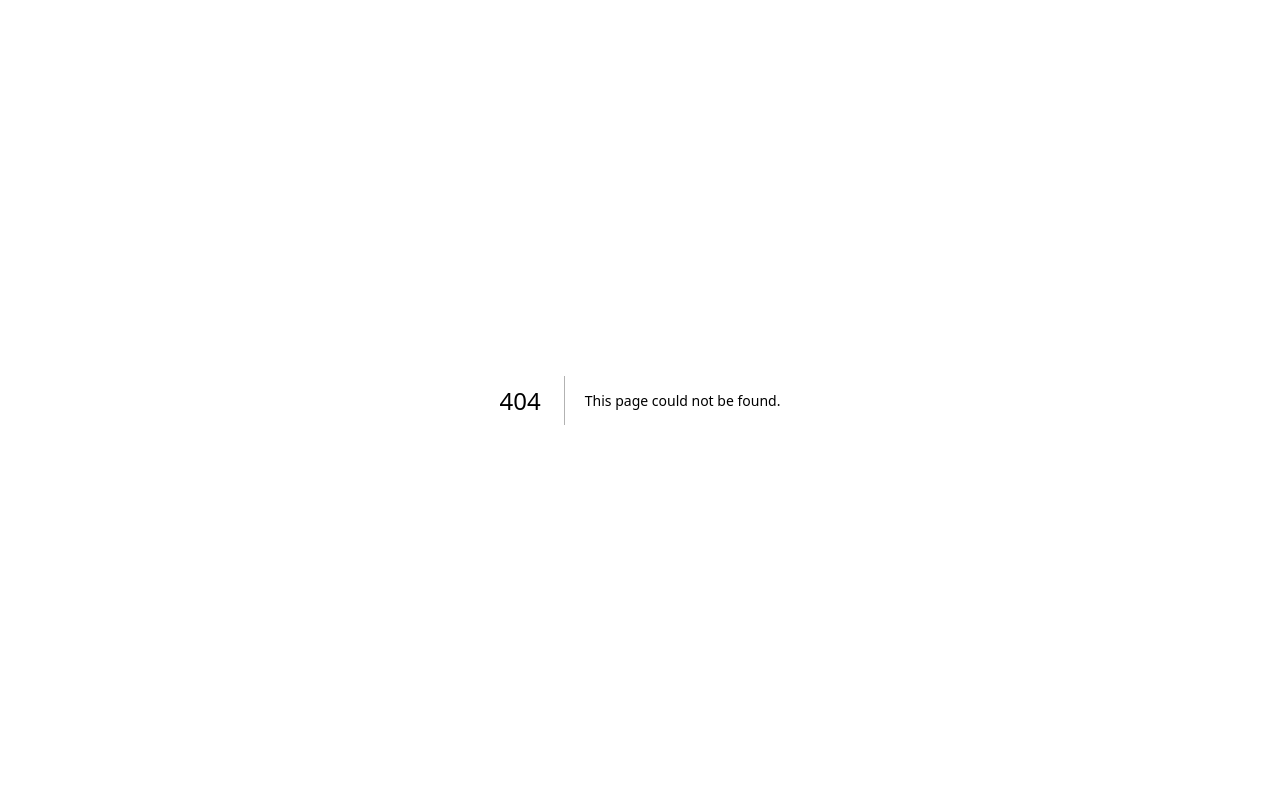
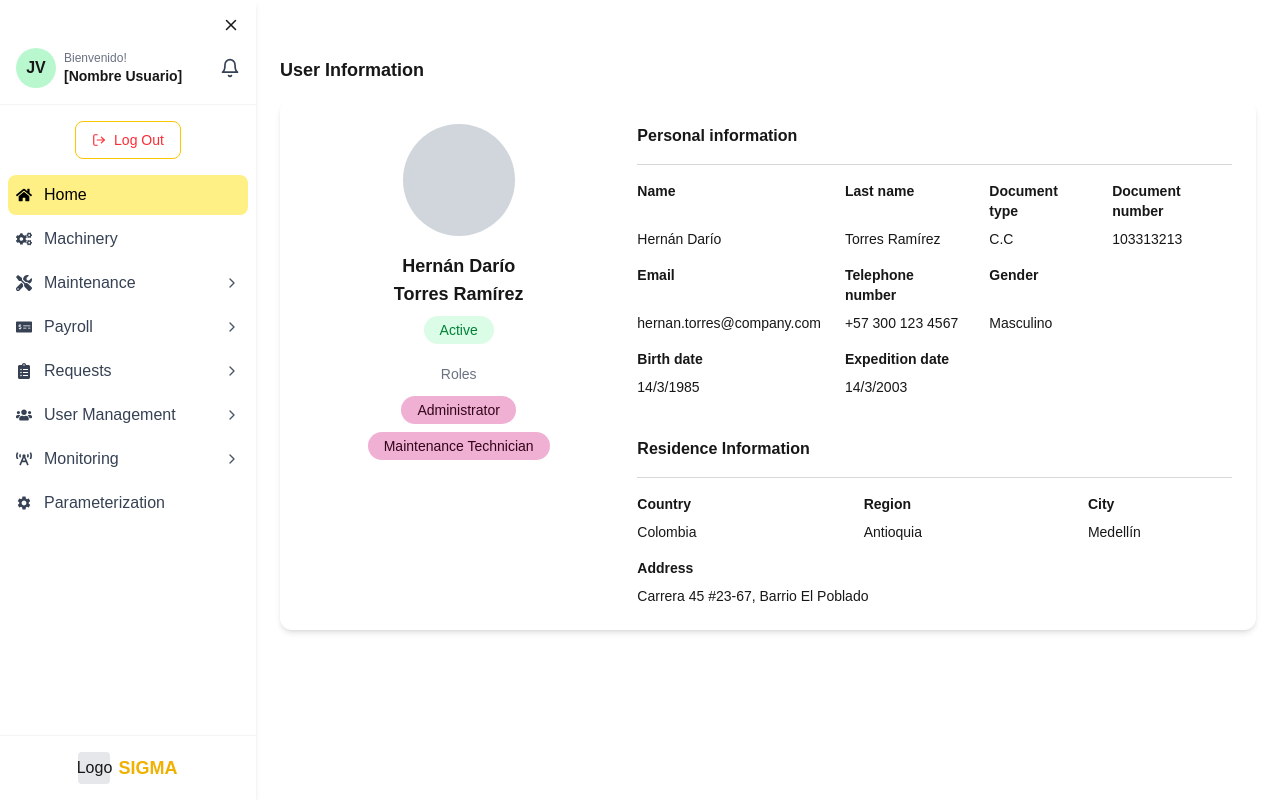
Before and after one commit to Minmgf/amms, a Next.js app: page /userInformation in a window 1280 px wide. Before the commit this address had no page. Built offline with nearby package versions, Linux system fonts and the light colour scheme.

Commit message:
User Information View

```diff
--- /dev/null
+++ b/src/app/userInformation/layout.jsx
@@ -0,0 +1,21 @@
+"use client";
+import { useState } from "react";
+import Sidebar from "../components/Sidebar";
+
+export default function DashboardLayout({ children }) {
+  const [isOpen, setIsOpen] = useState(true);
+
+  return (
+    <html lang="en">
+      <body className="flex h-screen">
+        <Sidebar isOpen={isOpen} setIsOpen={setIsOpen} />
+        <main
+          className={`flex-1 p-4 overflow-y-auto transition-all duration-300 ${isOpen ? "ml-64" : "ml-0"
+            }`}
+        >
+          {children}
+        </main>
+      </body>
+    </html>
+  );
+}
--- /dev/null
+++ b/src/app/userInformation/page.jsx
@@ -0,0 +1,153 @@
+import React from "react";
+
+const page = () => {
+  return (
+    <div className="mt-8 p-2">
+      <h1 className="text-lg font-semibold mb-4">User Information</h1>
+
+      <div className="bg-white shadow-md rounded-xl p-6">
+        <div className="flex flex-col md:flex-row gap-6">
+
+          {/* Columna izquierda */}
+          <div className="flex flex-col items-center md:w-1/3">
+            <div className="w-28 h-28 rounded-full bg-gray-300 mb-4"></div>
+            <h2 className="text-lg font-semibold text-center">
+              Hernán Darío <br /> Torres Ramírez
+            </h2>
+
+            <span className="mt-2 px-4 py-1 text-sm rounded-full bg-green-100 text-green-700">
+              Active
+            </span>
+
+            <div className="mt-4 flex flex-col gap-2 items-center">
+              <span className="px-4 py-1 text-sm text-gray-500">Roles</span>
+              <span className="px-4 py-1 text-sm rounded-full bg-[#F0B0D3] text-[#320418]">
+                Administrator
+              </span>
+              <span className="px-4 py-1 text-sm rounded-full bg-[#F0B0D3] text-[#320418]">
+                Maintenance Technician
+              </span>
+            </div>
+          </div>
+
+          {/* Columna derecha */}
+          <div className="flex-1 space-y-6">
+
+            {/* Personal Information */}
+            <div>
+              <h3 className="font-semibold mb-2">Personal information</h3>
+              <hr className="mb-4 mt-4 border-[#d7d7d7]" />
+              <div className="overflow-x-auto">
+                <table className="table-auto w-full text-sm">
+                  <tbody className="align-top">
+                    {/* Cabeceras: ocultas en mobile */}
+                    <tr className="font-medium font-semibold hidden md:table-row">
+                      <td className="pr-6 pb-2">Name</td>
+                      <td className="pr-6 pb-2">Last name</td>
+                      <td className="pr-6 pb-2">Document type</td>
+                      <td className="pb-2">Document number</td>
+                    </tr>
+                    {/* Datos */}
+                    <tr className="block md:table-row">
+                      <td className="pr-6 block md:table-cell before:content-['Name'] before:block before:font-semibold md:before:hidden">
+                        Hernán Darío
+                      </td>
+                      <td className="pr-6 block md:table-cell before:content-['Last_name'] before:block before:font-semibold md:before:hidden">
+                        Torres Ramírez
+                      </td>
+                      <td className="pr-6 block md:table-cell before:content-['Document_type'] before:block before:font-semibold md:before:hidden">
+                        C.C
+                      </td>
+                      <td className="block md:table-cell before:content-['Document_number'] before:block before:font-semibold md:before:hidden">
+                        103313213
+                      </td>
+                    </tr>
+
+                    <tr className="font-medium font-semibold hidden md:table-row">
+                      <td className="pr-6 pt-4 pb-2">Email</td>
+                      <td className="pr-6 pt-4 pb-2">Telephone number</td>
+                      <td className="pr-6 pt-4 pb-2">Gender</td>
+                      <td className="pt-4 pb-2"></td>
+                    </tr>
+                    <tr className="block md:table-row">
+                      <td className="pr-6 block md:table-cell before:content-['Email'] before:block before:font-semibold md:before:hidden">
+                        hernan.torres@company.com
+                      </td>
+                      <td className="pr-6 block md:table-cell before:content-['Telephone'] before:block before:font-semibold md:before:hidden">
+                        +57 300 123 4567
+                      </td>
+                      <td className="block md:table-cell before:content-['Gender'] before:block before:font-semibold md:before:hidden">
+                        Masculino
+                      </td>
+                      <td className="block md:table-cell"></td>
+                    </tr>
+
+                    <tr className="font-medium font-semibold hidden md:table-row">
+                      <td className="pr-6 pt-4 pb-2">Birth date</td>
+                      <td className="pr-6 pt-4 pb-2">Expedition date</td>
+                      <td className="pt-4 pb-2"></td>
+                      <td className="pt-4 pb-2"></td>
+                    </tr>
+                    <tr className="block md:table-row">
+                      <td className="pr-6 block md:table-cell before:content-['Birth_date'] before:block before:font-semibold md:before:hidden">
+                        14/3/1985
+                      </td>
+                      <td className="pr-6 block md:table-cell before:content-['Expedition_date'] before:block before:font-semibold md:before:hidden">
+                        14/3/2003
+                      </td>
+                      <td className="block md:table-cell"></td>
+                      <td className="block md:table-cell"></td>
+                    </tr>
+                  </tbody>
+                </table>
+              </div>
+            </div>
+
+            {/* Residence Information */}
+            <div className="pt-4">
+              <h3 className="font-semibold mb-2">Residence Information</h3>
+              <hr className="mb-4 mt-4 border-[#d7d7d7]" />
+              <div className="overflow-x-auto">
+                <table className="table-auto w-full text-sm">
+                  <tbody className="align-top">
+                    <tr className="font-medium font-semibold hidden md:table-row">
+                      <td className="pr-6 pb-2">Country</td>
+                      <td className="pr-6 pb-2">Region</td>
+                      <td className="pb-2">City</td>
+                    </tr>
+                    <tr className="block md:table-row">
+                      <td className="pr-6 block md:table-cell before:content-['Country'] before:block before:font-semibold md:before:hidden">
+                        Colombia
+                      </td>
+                      <td className="pr-6 block md:table-cell before:content-['Region'] before:block before:font-semibold md:before:hidden">
+                        Antioquia
+                      </td>
+                      <td className="block md:table-cell before:content-['City'] before:block before:font-semibold md:before:hidden">
+                        Medellín
+                      </td>
+                    </tr>
+
+                    <tr className="font-medium font-semibold hidden md:table-row">
+                      <td className="pt-4 pb-2">Address</td>
+                    </tr>
+                    <tr className="block md:table-row">
+                      <td
+                        colSpan={3}
+                        className="block md:table-cell before:content-['Address'] before:block before:font-semibold md:before:hidden"
+                      >
+                        Carrera 45 #23-67, Barrio El Poblado
+                      </td>
+                    </tr>
+                  </tbody>
+                </table>
+              </div>
+            </div>
+
+          </div>
+        </div>
+      </div>
+    </div>
+  );
+};
+
+export default page;
```
